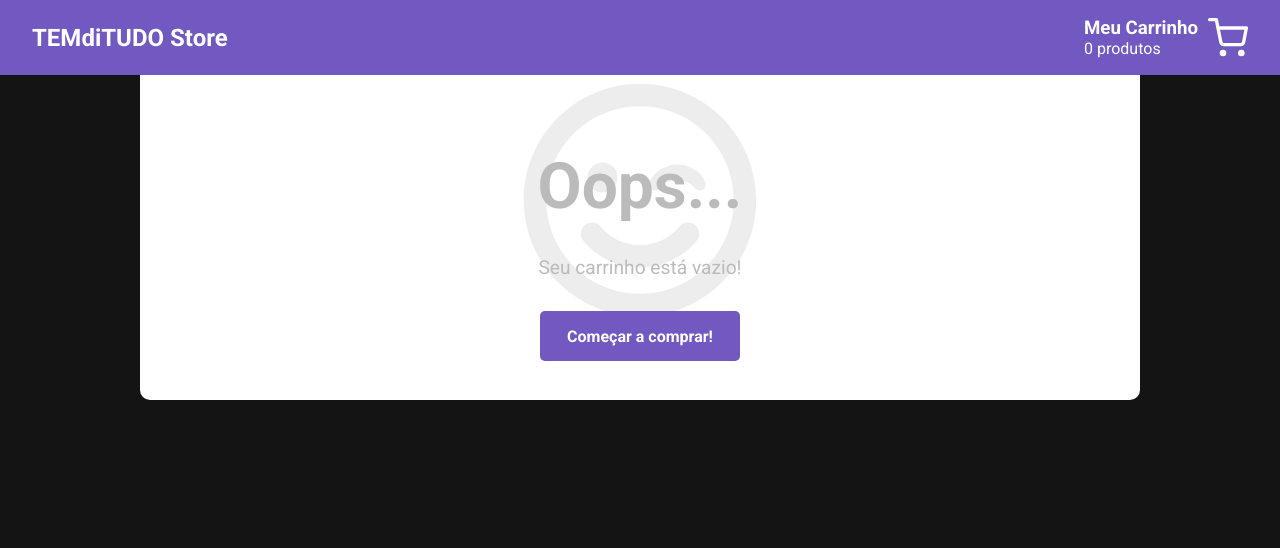
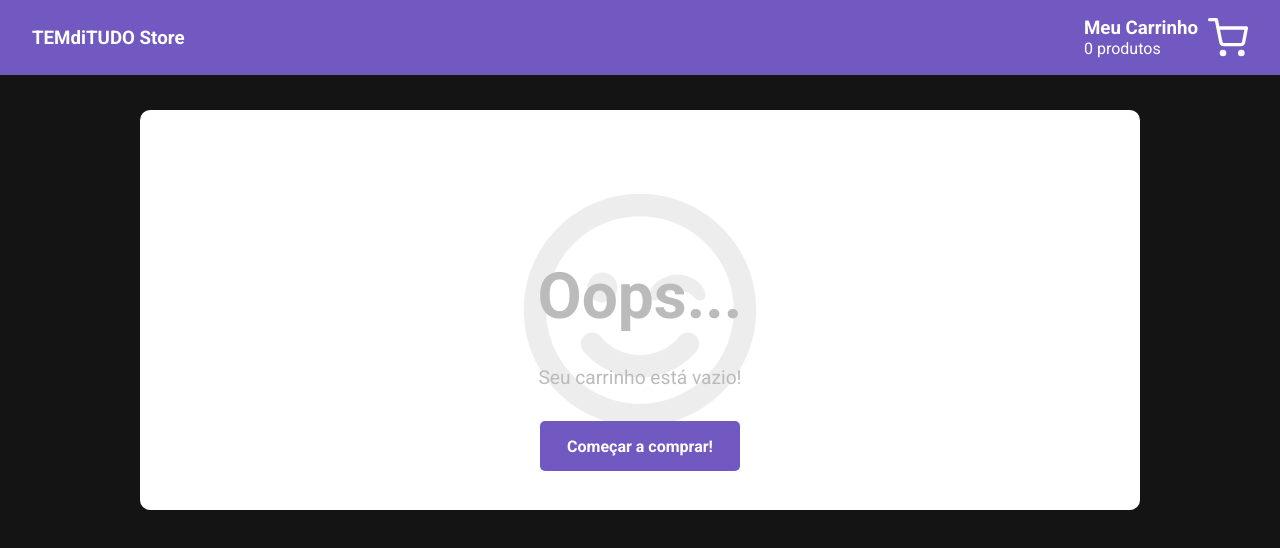
Before and after one commit to kleytonsolinho/snippet-ecommerce-cart, a React (Create React App) app: page /cart in a window 1280 px wide. Shown: the top 548 px of the page. Built offline with nearby package versions, Linux system fonts and the light colour scheme.

Commit message:
fix error emptycart

```diff
--- a/src/pages/Cart/index.tsx
+++ b/src/pages/Cart/index.tsx
@@ -25,10 +25,10 @@ export function Cart() {
     <>
       <Container>
         <Header />
-        {cart.length <= 0 ? (
-          <EmptyCart />
-        ) : (
-          <Content>
+        <Content>
+          {cart.length <= 0 ? (
+            <EmptyCart />
+          ) : (
             <ListCart>
               <thead>
                 <tr>
@@ -88,8 +88,8 @@ export function Cart() {
                 <h1>Total: R$ {vTotal},00</h1>
               </Checkout>
             </ListCart>
-          </Content>
-        )}
+          )}
+        </Content>
       </Container>
     </>
   );
--- a/src/pages/Cart/styles.ts
+++ b/src/pages/Cart/styles.ts
@@ -1,12 +1,12 @@
 import styled from 'styled-components';
 
-export const Container = styled.div`
+export const Container = styled.section`
   width: 100vw;
   height: 100vh;
   margin: 0 auto;
 `;
 
-export const Content = styled.div`
+export const Content = styled.section`
   width: 100%;
   height: auto;
   max-width: 1000px;
```
